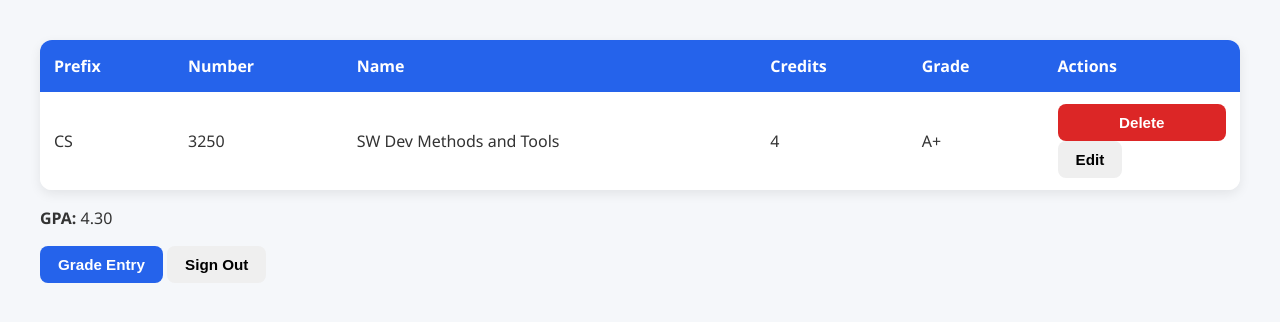
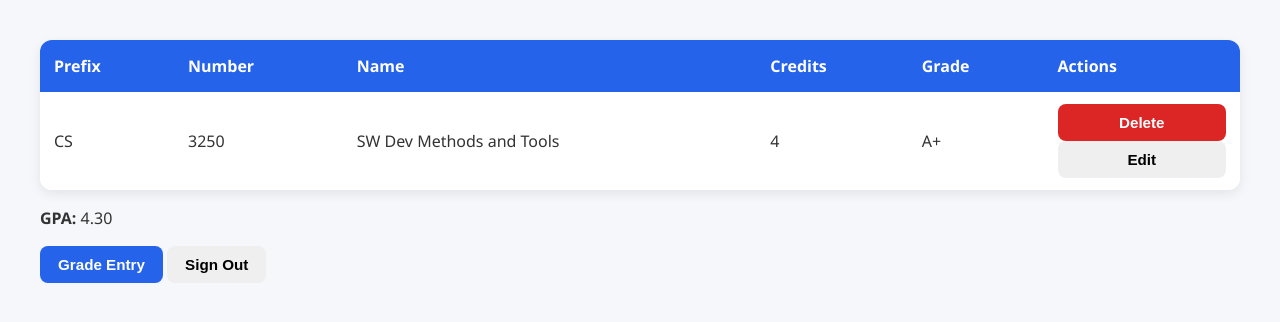
Before and after one commit to lunarOntologist/prj-1, a Flask app: page /enrollments in a window 1280 px wide. Shown: the top 322 px of the page. Run offline with Flask 3, Linux system fonts and the light colour scheme; a user stored in the database is signed in.

Commit message:
Editing the edit button to be the same size as the delete button, adding README to a library

```diff
--- a/static/style.css
+++ b/static/style.css
@@ -147,6 +147,12 @@ input[type="submit"] {
     color: white;
 }
 
+.edit_button {
+    width: 100%;
+    max-width: 700px;
+    box-sizing: border-box;
+}
+
 .delete_button:hover {
     background: #b91c1c;
 }
--- a/templates/enrollments.html
+++ b/templates/enrollments.html
@@ -25,7 +25,7 @@
                             {{ delete_form.hidden_tag() }}
                             {{ delete_form.submit(class_='delete_button') }}
                         </form>
-                        <button type="button" class="button" onclick=simple_action("{{ url_for('update_enrollment', course_prefix=enrollment.course.prefix, course_number=enrollment.course.number) }}")>Edit</button>
+                        <button type="button" class="button edit_button" onclick=simple_action("{{ url_for('update_enrollment', course_prefix=enrollment.course.prefix, course_number=enrollment.course.number) }}")>Edit</button>
                     </td>
                 </tr>
         {% endfor %}
```
Also changed, not shown: src/README.md (deleted), src/gpacgo_lib/README.md (added).
